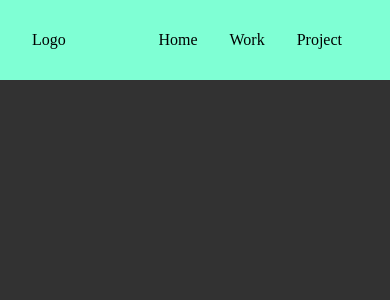
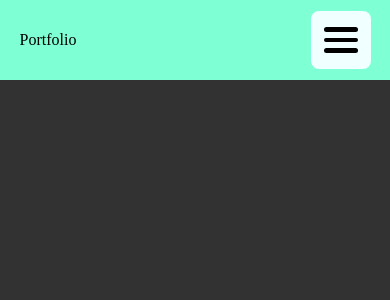
Before and after one commit to biogolf10457/portfolio-react, a React (Create React App) app: page / in a window 390 px wide. Shown: the top 300 px of the page. Built offline with nearby package versions, Linux system fonts and the light colour scheme.

Commit message:
make navbar to responsive and hamburger menu function for small devices

```diff
--- a/src/components/Navbar/Navbar.css
+++ b/src/components/Navbar/Navbar.css
@@ -2,7 +2,7 @@
     height: 5rem;
     width: 100vw;
     margin: 0 auto;
-    padding: 1rem 2rem;
+    padding: 1rem 5vw;
     display: flex;
     align-items: center;
     justify-content: space-between;
@@ -12,7 +12,76 @@
     background-color: aquamarine;
 }
 
+.navMenu {
+    display: flex;
+    align-items: center;
+    justify-content: space-between;
+}
+
 .navMenuItem {
-    margin: 1rem;
+    padding: 1rem 2rem;
     cursor: pointer;
 }
+
+.navHamburger {
+    display: none;
+    padding: 0.6rem 0.8rem;
+    border-radius: 0.5rem;
+    background-color: azure;
+}
+
+.navHamburgerOpen {
+    background-color: rgb(40, 184, 184);
+}
+
+.hamburgerBar {
+    width: 2.1rem;
+    height: 0.3rem;
+    border-radius: 1rem;
+    background-color: black;
+    margin: 6px 0;
+    transition: 0.2s;
+}
+
+.navHamburgerOpen > .hamburgerBar:nth-child(1) {
+    transform: translate(0, 0.7rem) rotate(-45deg);
+}
+
+.navHamburgerOpen > .hamburgerBar:nth-child(2) {
+    opacity: 0;
+}
+
+.navHamburgerOpen > .hamburgerBar:nth-child(3) {
+    transform: translate(0, -0.7rem) rotate(45deg);
+}
+
+@media screen and (max-width: 830px) {
+    .navHamburger {
+        display: block;
+        cursor: pointer;
+    }
+
+    .navMenu {
+        display: none;
+        position: absolute;
+        top: 5rem;
+        width: 100vw;
+        left: 0;
+        flex-direction: column;
+        background-color: antiquewhite;
+    }
+
+    .navMenuOpen {
+        display: flex;
+    }
+
+    .navMenuItem {
+        height: 100%;
+        width: 100%;
+        text-align: center;
+    }
+
+    .navMenu > .navMenuItem:not(:last-child){
+        border-bottom: dashed 1px #000;
+    }
+}
--- a/src/components/Navbar/Navbar.js
+++ b/src/components/Navbar/Navbar.js
@@ -1,14 +1,23 @@
 import React from 'react';
 import './Navbar.css';
 import { Link } from 'react-scroll';
+import { useState } from 'react';
 
 const Navbar = () => {
+    const [menuOpen, setMenuOpen] = useState(false);
+
     return (
         <nav className='navbar'>
-            <div className='navLogo'>
-                Logo
+            <div className='navTitle'>
+                Portfolio
             </div>
-            <div className='navMenu'>
+            <div className={`${'navHamburger'} ${menuOpen && 'navHamburgerOpen'}`}
+            onClick={() => setMenuOpen(!menuOpen)}>
+                    <div className='hamburgerBar'></div>
+                    <div className='hamburgerBar'></div>
+                    <div className='hamburgerBar'></div>
+            </div>
+            <div className={`${'navMenu'} ${menuOpen && 'navMenuOpen'}`}>
                 <Link className='navMenuItem'>Home</Link>
                 <Link className='navMenuItem'>Work</Link>
                 <Link className='navMenuItem'>Project</Link>
```
Also changed, not shown: src/components/Intro/Intro.css (added), src/components/Intro/Intro.js (added).
